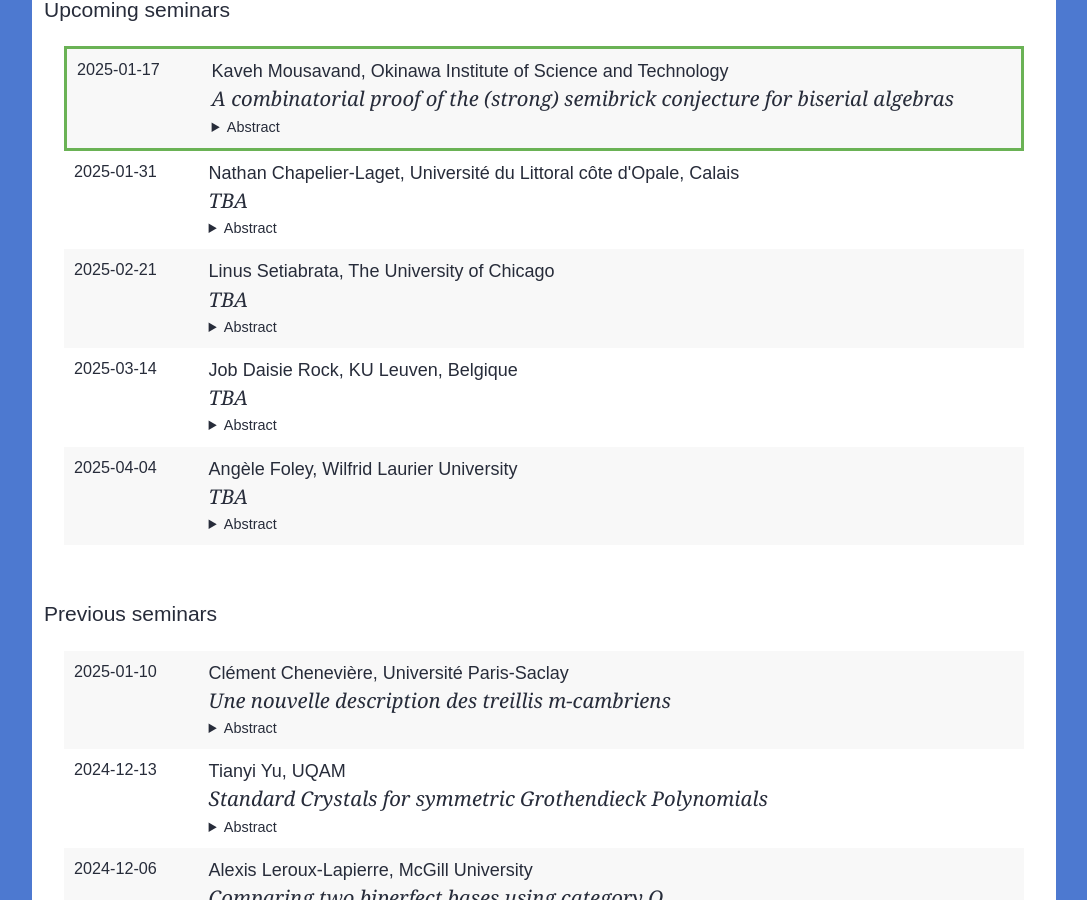
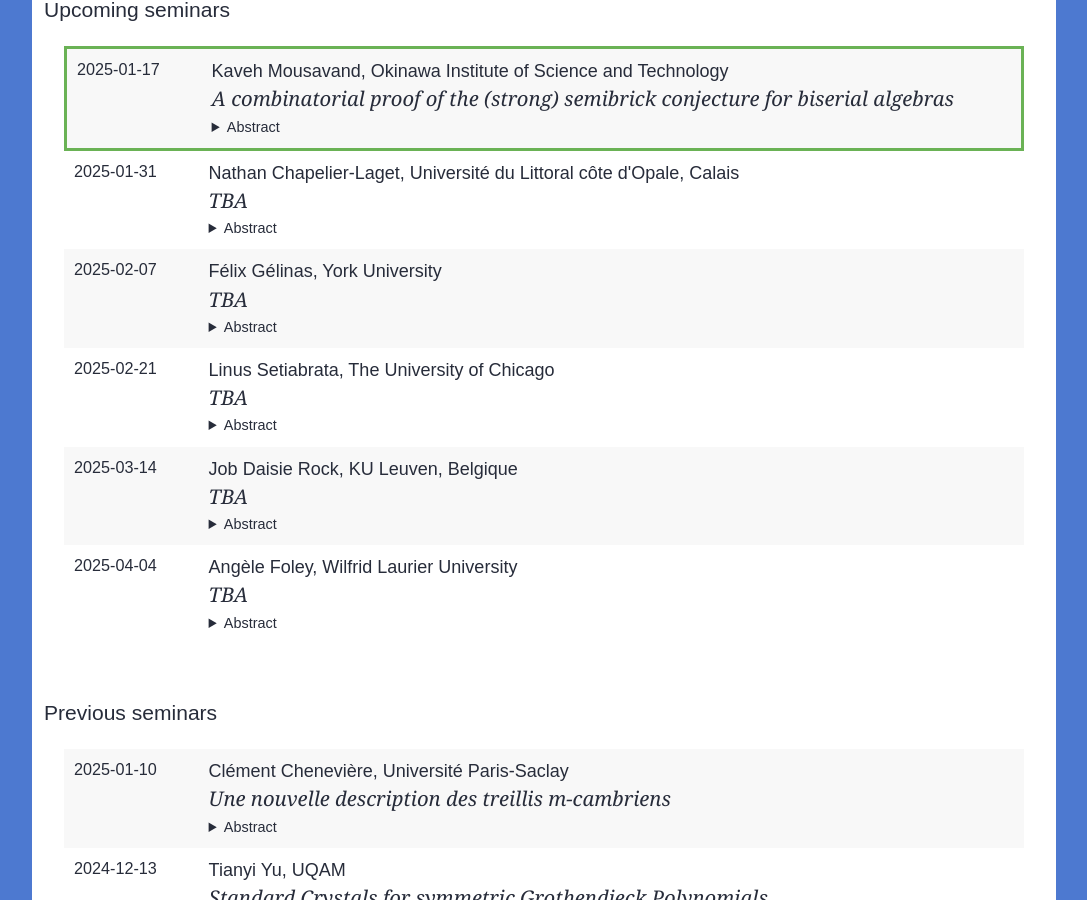
Before and after one commit to lacim-uqam/lacim-uqam.github.io, a Jekyll site: the page built from en/seminar.md, in a window 1280 px wide and 900 px high, scrolled down 813 px. Shown: the whole window, without its empty margins (96-1183 px from the left). Built offline with Jekyll 4.4.1, drawn with Linux system fonts in a browser that asks for light colours; formulas are drawn with MathJax 3; our own code applies the rules of GitHub Pages for plain Markdown files.

Commit message:
Update lacim-seminar.yml

```diff
--- a/_data/lacim-seminar.yml
+++ b/_data/lacim-seminar.yml
@@ -19,6 +19,14 @@
   title: >
     TBA
   date: 2025-02-21
+  abstract: >
+    TBA
+
+- speaker: Félix Gélinas
+  affiliation: York University
+  title: >
+    TBA
+  date: 2025-02-07
   abstract: >
     TBA
 
```
